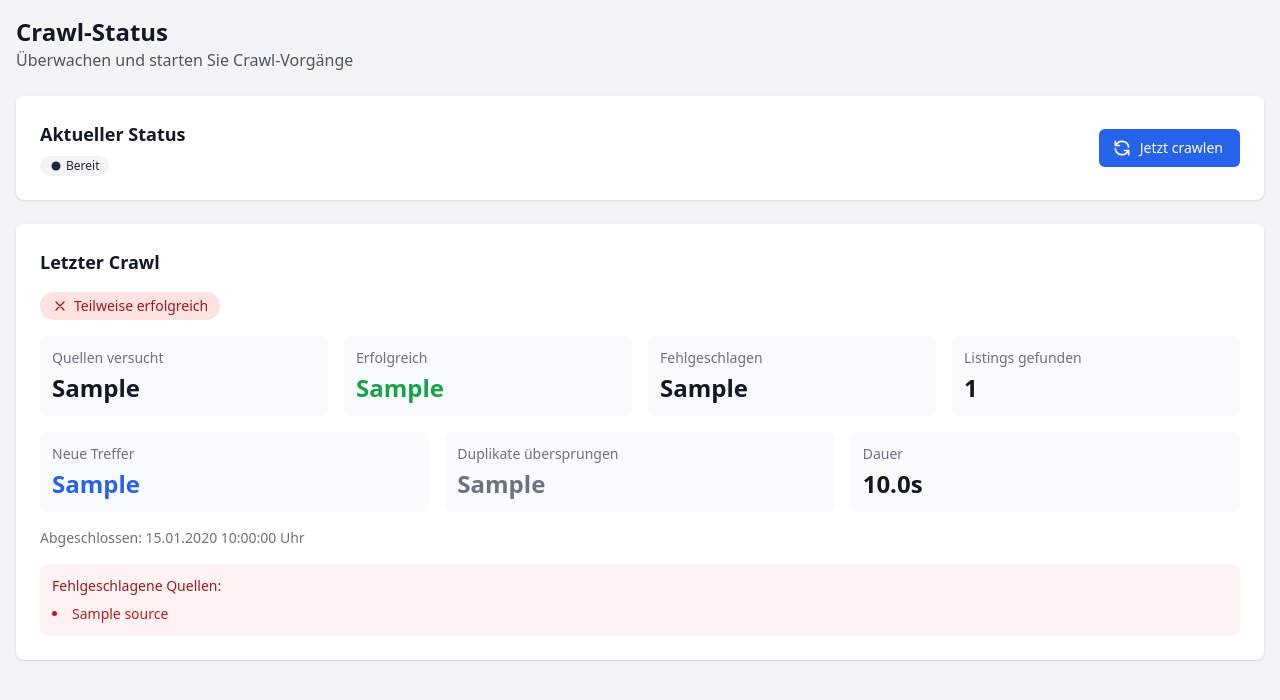
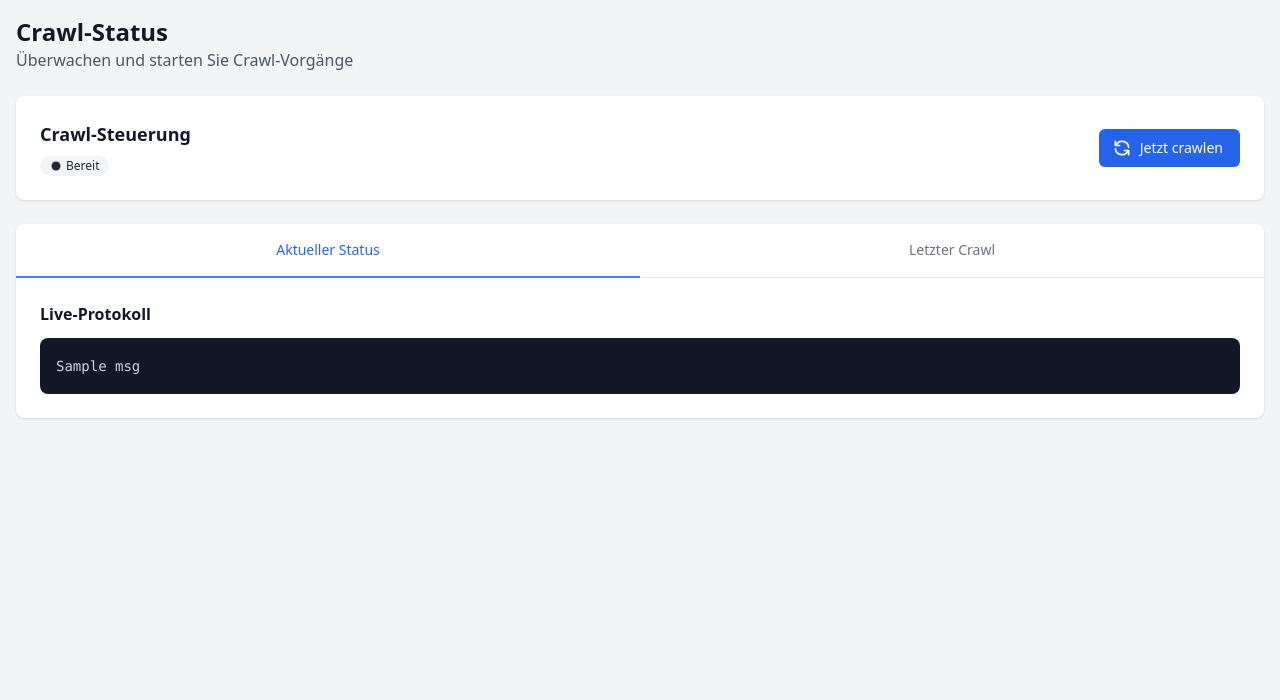
Before and after one commit to gilbert-grape/gilberts-yoga-helper, a FastAPI app: template frontend/templates/admin/crawl_status.html in a window 1280 px wide. Shown: the part 49-749 px from the top of the page. Run offline with FastAPI, Linux system fonts and the light colour scheme; the template is opened without the code that fills it: most values are stand-ins (such as "Sample title", 1, 10 or a date in 2020); some libraries are stand-ins or nearby versions.

Commit message:
feat: add live crawl log with tabs UI
- Add two tabs: "Aktueller Status" (live log) and "Letzter Crawl" (results)
- Track crawl progress with timestamped log messages
- Show real-time updates during crawl (polling every 1s)
- Color-coded log entries: green (success), red (error), yellow (info)
- Terminal-style dark background for log display

Co-Authored-By: Claude Opus 4.5 <noreply@anthropic.com>

```diff
--- a/backend/main.py
+++ b/backend/main.py
@@ -61,6 +61,7 @@ from backend.services.crawler import (
     is_crawl_running,
     get_crawl_state,
     get_last_crawl_result,
+    get_crawl_log,
 )
 from backend.utils.logging import get_logger
 
@@ -444,6 +445,7 @@ async def admin_crawl_status(request: Request):
             "is_running": crawl_state.is_running,
             "current_source": crawl_state.current_source,
             "last_result": crawl_state.last_result,
+            "log_messages": get_crawl_log(),
         }
     )
 
@@ -465,6 +467,7 @@ async def start_crawl(request: Request, db: Session = Depends(get_db)):
                 "is_running": True,
                 "current_source": crawl_state.current_source,
                 "last_result": crawl_state.last_result,
+                "log_messages": get_crawl_log(),
                 "error": "Ein Crawl läuft bereits.",
             }
         )
@@ -480,6 +483,7 @@ async def start_crawl(request: Request, db: Session = Depends(get_db)):
                 "is_running": False,
                 "current_source": None,
                 "last_result": crawl_state.last_result,
+                "log_messages": get_crawl_log(),
                 "error": "Kein Crawl möglich: Bitte zuerst Suchbegriffe erfassen.",
             }
         )
@@ -495,6 +499,7 @@ async def start_crawl(request: Request, db: Session = Depends(get_db)):
                 "is_running": False,
                 "current_source": None,
                 "last_result": result,
+                "log_messages": get_crawl_log(),
                 "success": "Crawl erfolgreich abgeschlossen.",
             }
         )
@@ -508,6 +513,7 @@ async def start_crawl(request: Request, db: Session = Depends(get_db)):
                 "is_running": False,
                 "current_source": None,
                 "last_result": crawl_state.last_result,
+                "log_messages": get_crawl_log(),
                 "error": f"Crawl fehlgeschlagen: {str(e)}",
             }
         )
@@ -528,5 +534,6 @@ async def get_crawl_status_partial(request: Request):
             "is_running": crawl_state.is_running,
             "current_source": crawl_state.current_source,
             "last_result": crawl_state.last_result,
+            "log_messages": get_crawl_log(),
         }
     )
--- a/frontend/templates/admin/_partials/_crawl_status.html
+++ b/frontend/templates/admin/_partials/_crawl_status.html
@@ -23,11 +23,11 @@
 </div>
 {% endif %}
 
-{# Current Status Card #}
+{# Crawl Button Header #}
 <div class="bg-white rounded-lg shadow p-6 mb-6">
     <div class="flex items-center justify-between">
         <div>
-            <h2 class="text-lg font-semibold text-gray-900">Aktueller Status</h2>
+            <h2 class="text-lg font-semibold text-gray-900">Crawl-Steuerung</h2>
             {% if is_running %}
                 <div class="flex items-center mt-2">
                     <svg class="animate-spin h-5 w-5 text-blue-600 mr-2" fill="none" viewBox="0 0 24 24">
@@ -65,7 +65,7 @@
                     Läuft...
                 </button>
                 {# Poll for status updates while running #}
-                <div hx-get="/admin/crawl/status" hx-trigger="every 2s" hx-target="#crawl-status" hx-swap="innerHTML"></div>
+                <div hx-get="/admin/crawl/status" hx-trigger="every 1s" hx-target="#crawl-status" hx-swap="innerHTML"></div>
             {% else %}
                 <button
                     id="crawl-button"
@@ -88,7 +88,6 @@
                     <span class="crawl-loading-text hidden">Wird gestartet...</span>
                 </button>
                 <style>
-                    /* Show spinner and loading text when HTMX request is in flight */
                     .crawl-btn.htmx-request .crawl-icon { display: none; }
                     .crawl-btn.htmx-request .crawl-spinner { display: inline-block; }
                     .crawl-btn.htmx-request .crawl-text { display: none; }
@@ -99,10 +98,53 @@
     </div>
 </div>
 
-{# Last Crawl Result Card #}
-<div class="bg-white rounded-lg shadow p-6">
-    <h2 class="text-lg font-semibold text-gray-900 mb-4">Letzter Crawl</h2>
+{# Tabs #}
+<div class="bg-white rounded-lg shadow">
+    {# Tab Navigation #}
+    <div class="border-b border-gray-200">
+        <nav class="-mb-px flex" aria-label="Tabs">
+            <button
+                onclick="showTab('current')"
+                id="tab-current"
+                class="tab-btn w-1/2 py-4 px-1 text-center border-b-2 font-medium text-sm border-blue-500 text-blue-600"
+            >
+                Aktueller Status
+            </button>
+            <button
+                onclick="showTab('last')"
+                id="tab-last"
+                class="tab-btn w-1/2 py-4 px-1 text-center border-b-2 font-medium text-sm border-transparent text-gray-500 hover:text-gray-700 hover:border-gray-300"
+            >
+                Letzter Crawl
+            </button>
+        </nav>
+    </div>
 
+    {# Tab Content: Aktueller Status (Live Log) #}
+    <div id="content-current" class="tab-content p-6">
+        <h3 class="text-md font-semibold text-gray-900 mb-3">Live-Protokoll</h3>
+        {% if log_messages and log_messages|length > 0 %}
+            <div class="bg-gray-900 rounded-lg p-4 font-mono text-sm overflow-auto max-h-96">
+                {% for msg in log_messages %}
+                    <div class="{% if '✓' in msg %}text-green-400{% elif '✗' in msg %}text-red-400{% elif '→' in msg %}text-yellow-400{% else %}text-gray-300{% endif %} py-0.5">{{ msg }}</div>
+                {% endfor %}
+                {% if is_running %}
+                    <div class="text-blue-400 py-0.5 animate-pulse">▌</div>
+                {% endif %}
+            </div>
+        {% else %}
+            <div class="bg-gray-100 rounded-lg p-8 text-center">
+                <svg class="mx-auto h-12 w-12 text-gray-400" fill="none" viewBox="0 0 24 24" stroke="currentColor">
+                    <path stroke-linecap="round" stroke-linejoin="round" stroke-width="2" d="M9 12h6m-6 4h6m2 5H7a2 2 0 01-2-2V5a2 2 0 012-2h5.586a1 1 0 01.707.293l5.414 5.414a1 1 0 01.293.707V19a2 2 0 01-2 2z" />
+                </svg>
+                <p class="mt-2 text-sm text-gray-500">Noch kein Crawl gestartet.</p>
+                <p class="text-sm text-gray-500">Klicken Sie auf "Jetzt crawlen" um das Protokoll zu sehen.</p>
+            </div>
+        {% endif %}
+    </div>
+
+    {# Tab Content: Letzter Crawl (Results) #}
+    <div id="content-last" class="tab-content p-6 hidden">
         {% if last_result %}
             {# Status Badge #}
             <div class="mb-4">
@@ -197,3 +239,22 @@
             </div>
         {% endif %}
     </div>
+</div>
+
+<script>
+function showTab(tabName) {
+    // Hide all tab contents
+    document.querySelectorAll('.tab-content').forEach(el => el.classList.add('hidden'));
+    // Remove active state from all tab buttons
+    document.querySelectorAll('.tab-btn').forEach(el => {
+        el.classList.remove('border-blue-500', 'text-blue-600');
+        el.classList.add('border-transparent', 'text-gray-500');
+    });
+    // Show selected tab content
+    document.getElementById('content-' + tabName).classList.remove('hidden');
+    // Add active state to selected tab button
+    const activeTab = document.getElementById('tab-' + tabName);
+    activeTab.classList.remove('border-transparent', 'text-gray-500');
+    activeTab.classList.add('border-blue-500', 'text-blue-600');
+}
+</script>
```
Also changed, not shown: backend/services/crawler.py (+33 -1 lines). Lines whose indentation alone changed are shown as unchanged.
